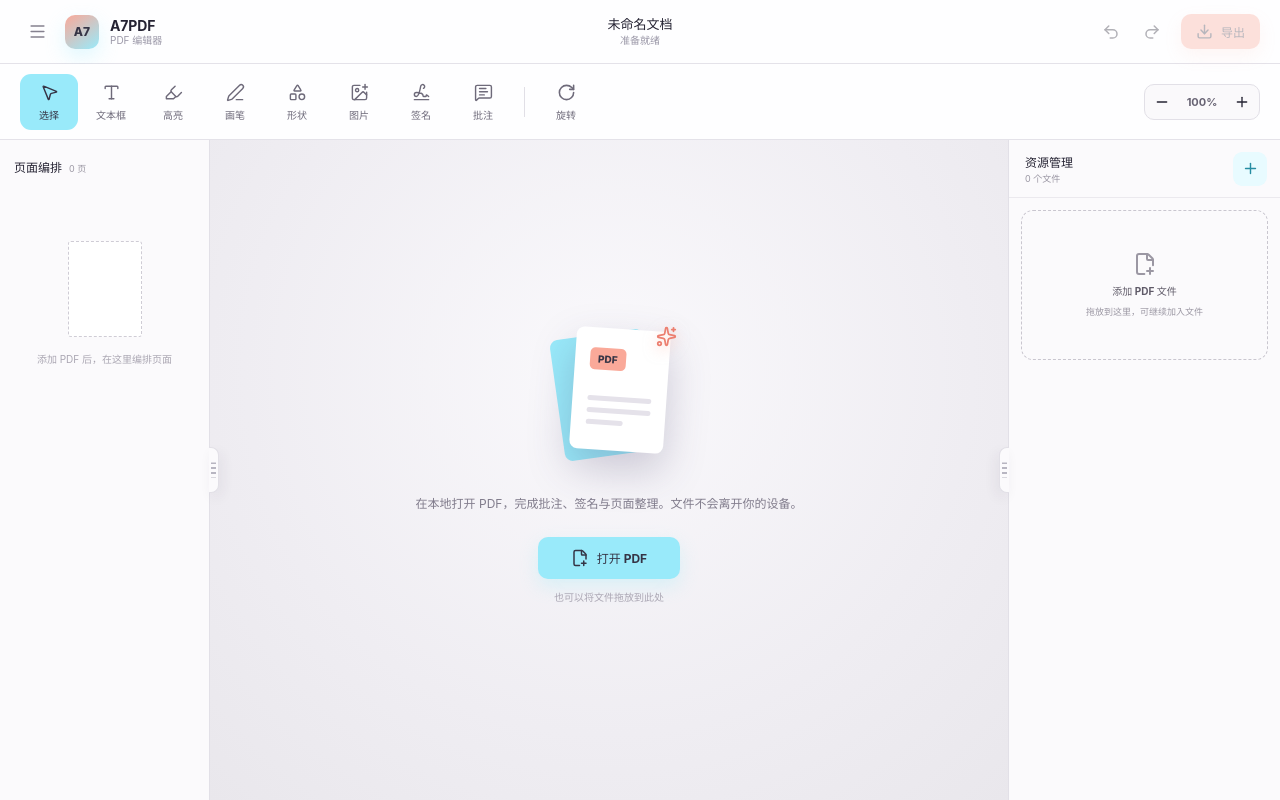
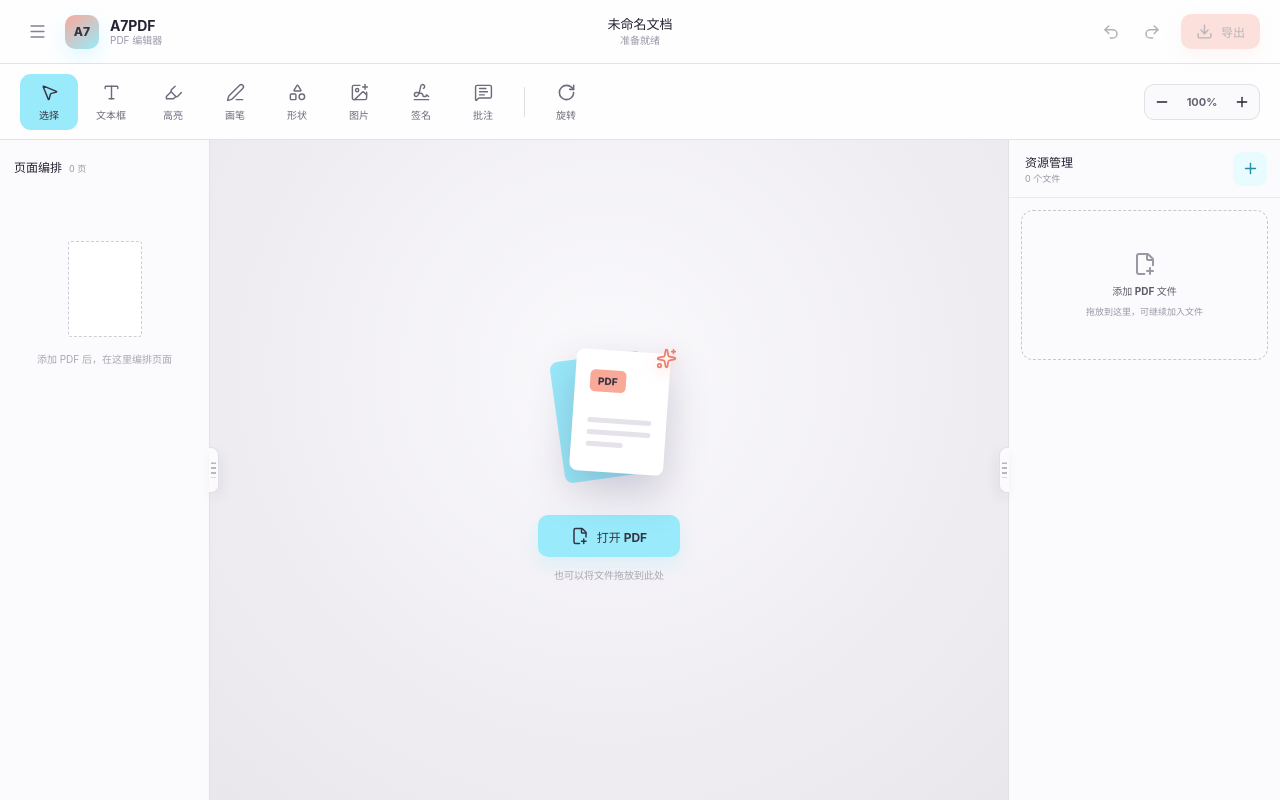
Before and after one commit to JiangYH1999/a7pdf, a React (Vite) app: page / in a window 1280 px wide. Built offline with nearby package versions, Linux system fonts and the light colour scheme.

Commit message:
Remove empty workspace description

```diff
--- a/src/App.tsx
+++ b/src/App.tsx
@@ -318,9 +318,6 @@
         </div>
         <div className="sparkle"><Sparkles size={21} /></div>
       </div>
-      <p className="empty-copy">
-        在本地打开 PDF，完成批注、签名与页面整理。文件不会离开你的设备。
-      </p>
       <button className="primary-button" onClick={onOpen}>
         <FilePlus2 size={18} />
         打开 PDF
```
